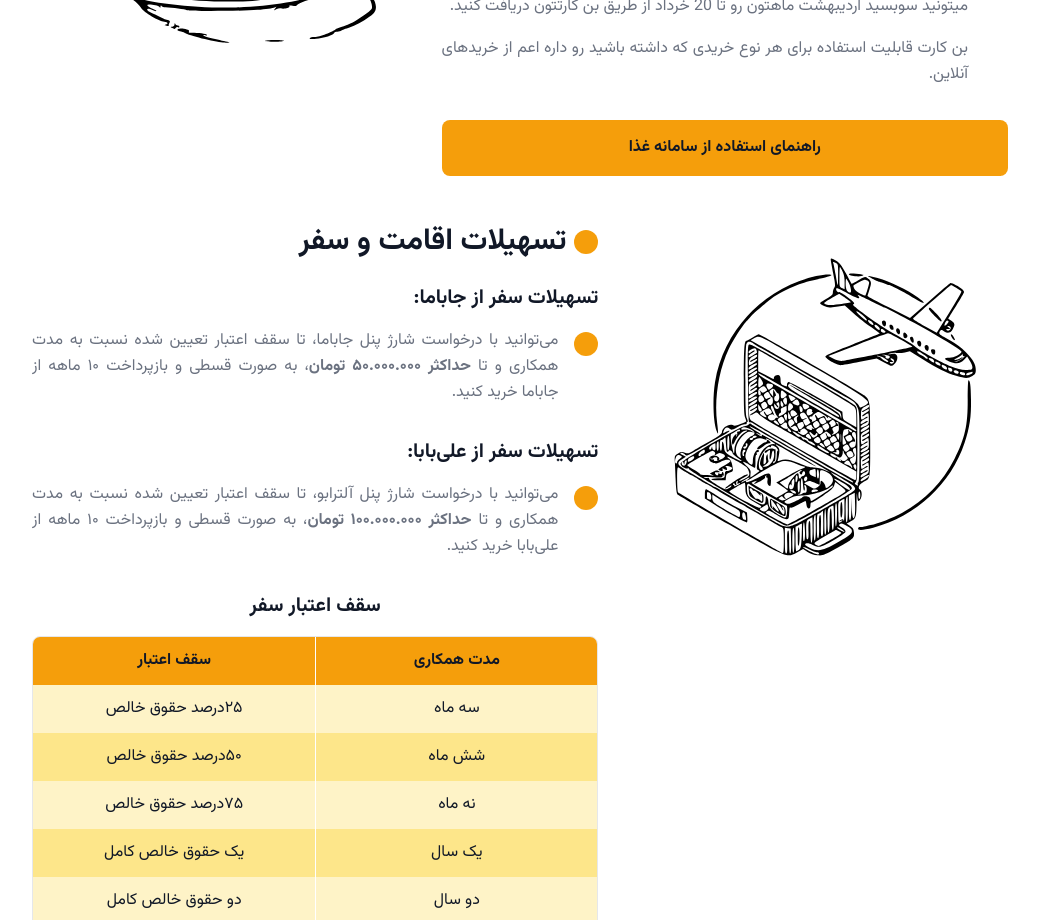
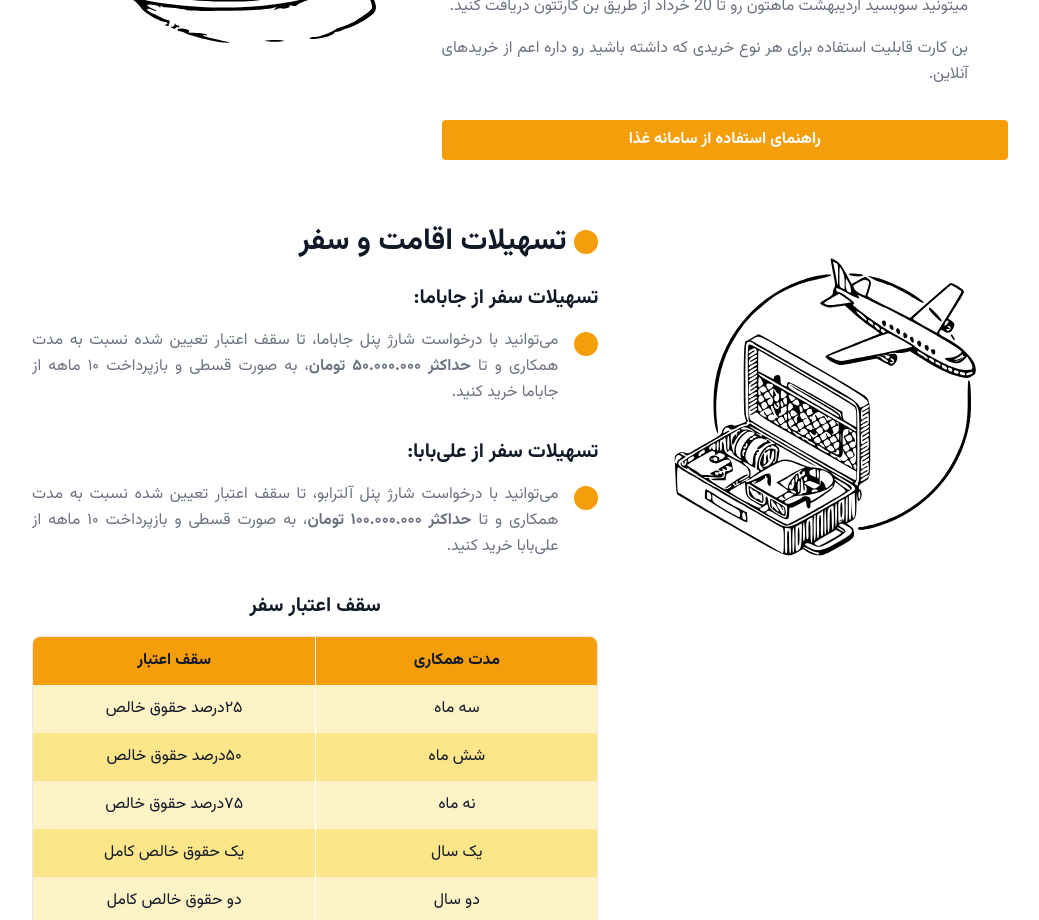
Before and after one commit to espitman/jbm-hr-life, a Nuxt app: page /benefits in a window 1280 px wide. Shown: the part 1500-2420 px from the top of the page, without its empty margins (16-1055 px from the left). Built offline with nearby package versions, Linux system fonts and the light colour scheme.

Commit message:
feat: add SharePoint link to Subsidy guide button

```diff
--- a/components/benefits/Subsidy.vue
+++ b/components/benefits/Subsidy.vue
@@ -64,9 +64,11 @@
           </div>
 
           <!-- Guide Button -->
-          <button class="w-full bg-amber-500 text-center py-4 rounded-lg font-bold hover:bg-amber-400 transition duration-300">
-            راهنمای استفاده از سامانه غذا
-          </button>
+          <div class="flex justify-end mb-4">
+            <a href="https://albbcloudoutlook-my.sharepoint.com/:b:/g/personal/s_azarshab_jabama_com/ES36x234PzxJucVsjYbHbTUBX1Qlx_oOfCw68FTn4Vnb_w?e=bwpkDu" target="_blank" class="w-full text-center bg-amber-500 text-white font-bold py-2 px-4 rounded hover:bg-amber-600 transition duration-300">
+              راهنمای استفاده از سامانه غذا
+            </a>
+          </div>
         </div>
 
         <!-- Left side - Food illustration -->
```
